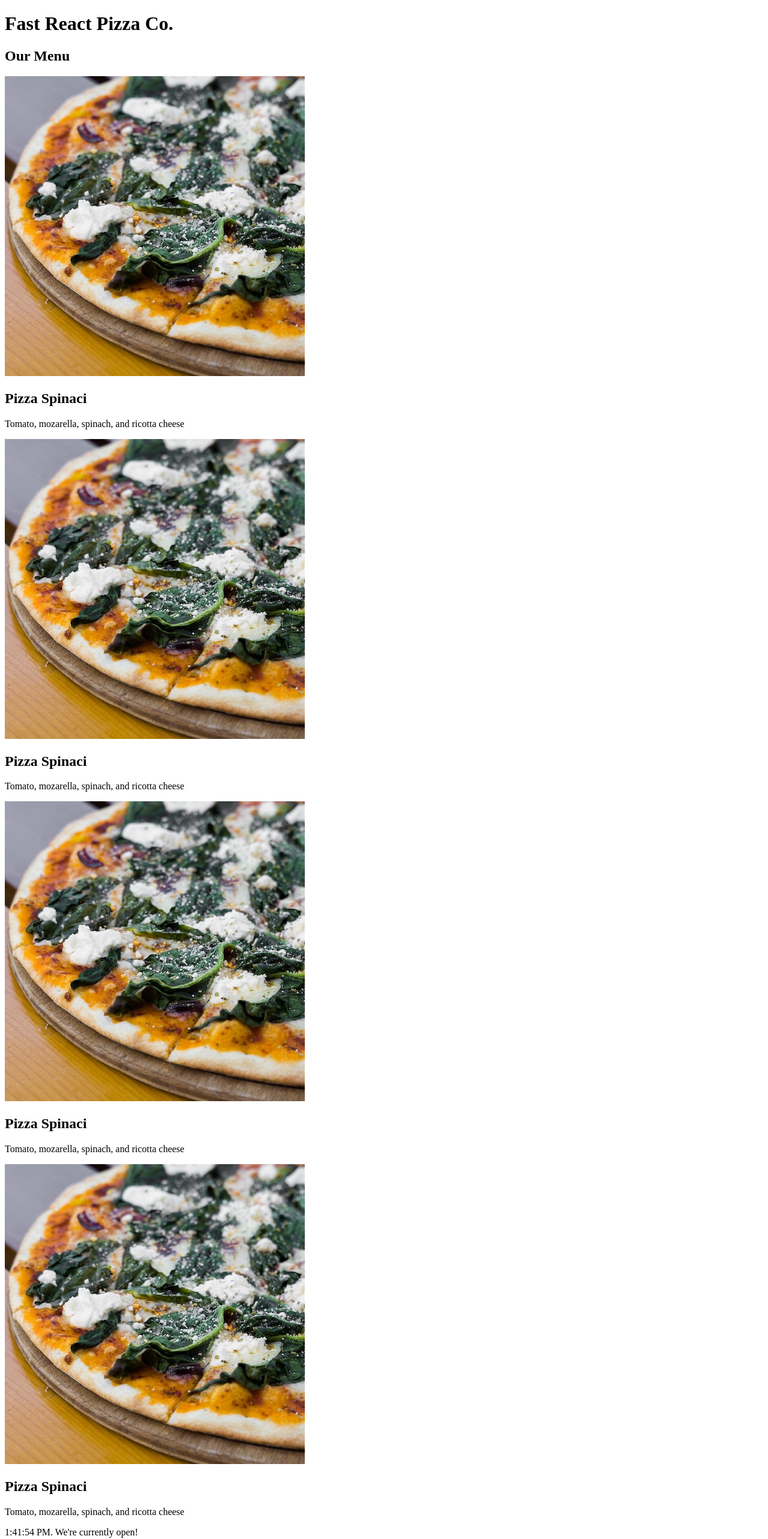
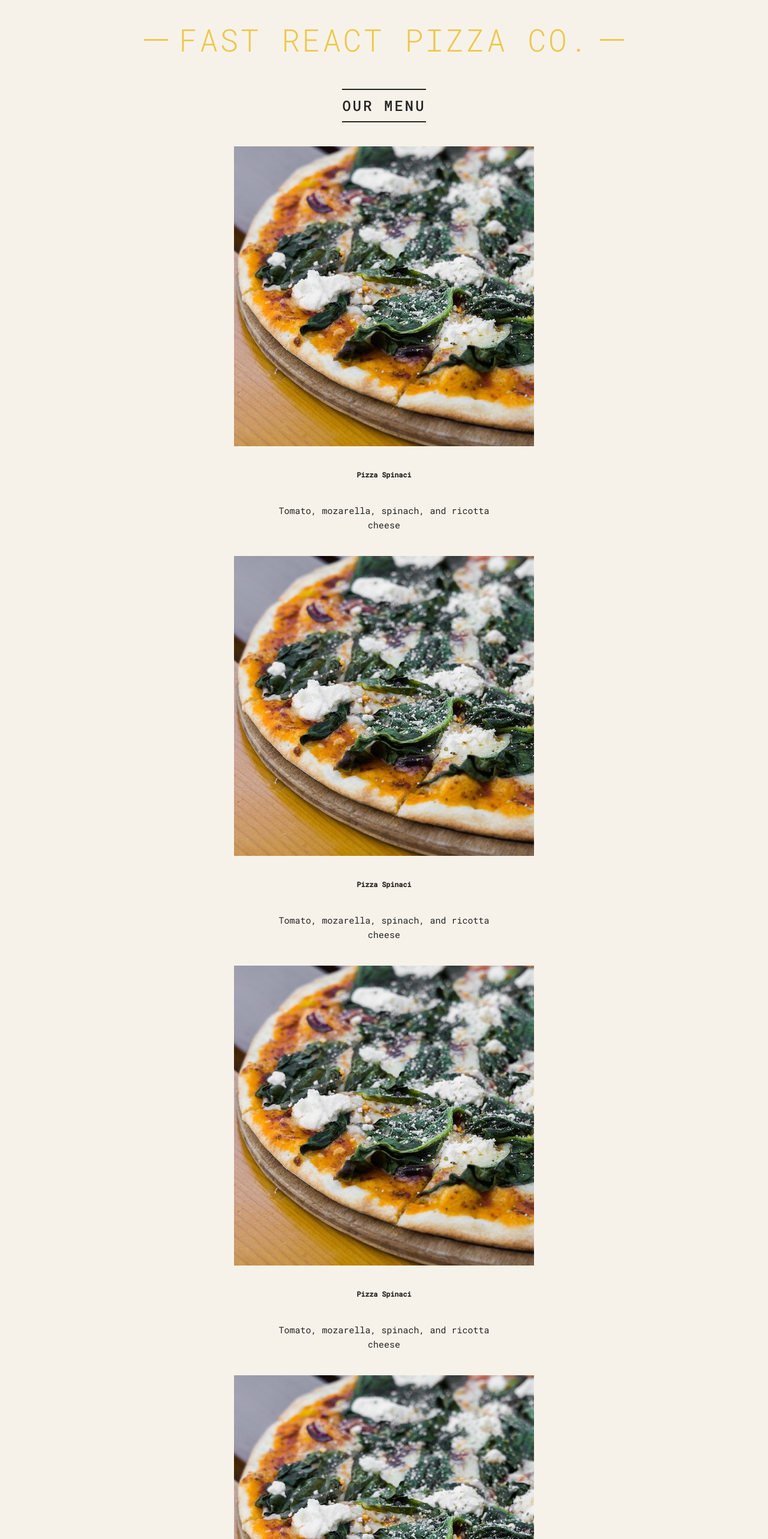
Before and after one commit to saied-nasiripour/pizza_menu_react, a React (Vite) app: page / in a window 1280 px wide. Shown: the top 2566 px of the page at 60% size. Built offline with nearby package versions, Linux system fonts and the light colour scheme.

Commit message:
add some styles

```diff
--- a/src/App.jsx
+++ b/src/App.jsx
@@ -1,10 +1,8 @@
-import React from "react";
-
 function Pizza() {
   return (
     <>
       <img src="pizzas/spinaci.jpg" alt="Pizza Spinaci" />
-      <h2>Pizza Spinaci</h2>
+      <h3>Pizza Spinaci</h3>
       <p>Tomato, mozarella, spinach, and ricotta cheese</p>
     </>
   );
@@ -12,7 +10,7 @@
 
 function App() {
   return (
-    <div>
+    <div className="container">
       <Header />
       <Menu />
       <Footer />
@@ -21,24 +19,36 @@
 }
 
 function Header() {
-  return <h1>Fast React Pizza Co.</h1>;
+  // const style = { color: "red", fontSize: "48px", textTransform: "uppercase" };
+  const style = {};
+  return (
+    <header className="header">
+      <h1 style={style}>Fast React Pizza Co.</h1>
+    </header>
+  );
 }
 
 function Menu() {
   return (
-    <>
+    <main className="menu">
       <h2>Our Menu</h2>
       <Pizza />
       <Pizza />
       <Pizza />
       <Pizza />
-    </>
+    </main>
   );
 }
 
 function Footer() {
+  const hour = new Date().getHours();
+  const openHour = 12;
+  const closeHour = 22;
+  const isOpen = hour >= openHour && hour <= closeHour;
+  console.debug("isOpen : ", isOpen);
+
   return (
-    <footer>
+    <footer className="footer">
       {new Date().toLocaleTimeString()}. We&apos;re currently open!
     </footer>
   );
--- a/src/index.css
+++ b/src/index.css
@@ -1,4 +1,4 @@
-@import url('https://fonts.googleapis.com/css2?family=Roboto+Mono:ital,wght@0,300;0,400;0,500;1,300&display=swap');
+@import url("https://fonts.googleapis.com/css2?family=Roboto+Mono:ital,wght@0,300;0,400;0,500;1,300&display=swap");
 
 * {
   margin: 0;
@@ -11,7 +11,7 @@
 }
 
 body {
-  font-family: 'Roboto Mono', sans-serif;
+  font-family: "Roboto Mono", sans-serif;
   color: #252525;
   font-weight: 400;
   background-color: #f7f2e9;
@@ -55,9 +55,9 @@
 .header h1::before,
 .header h1::after {
   display: block;
-  content: '';
+  content: "";
   height: 3px;
-  width: 12rem;
+  width: 4rem;
   background-color: #edc84b;
   position: absolute;
   top: calc(50% - 1px);
--- a/src/main.jsx
+++ b/src/main.jsx
@@ -1,6 +1,7 @@
 import React from "react";
 import ReactDOM from "react-dom/client";
 import App from "./App.jsx";
+import "./index.css";
 
 const root = ReactDOM.createRoot(document.getElementById("root"));
 
```
